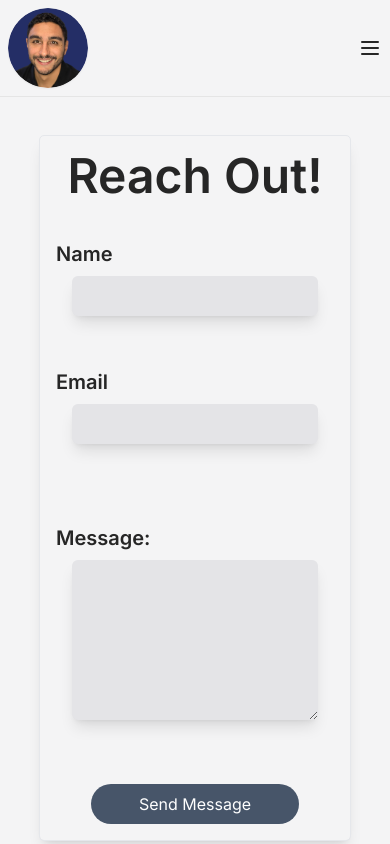
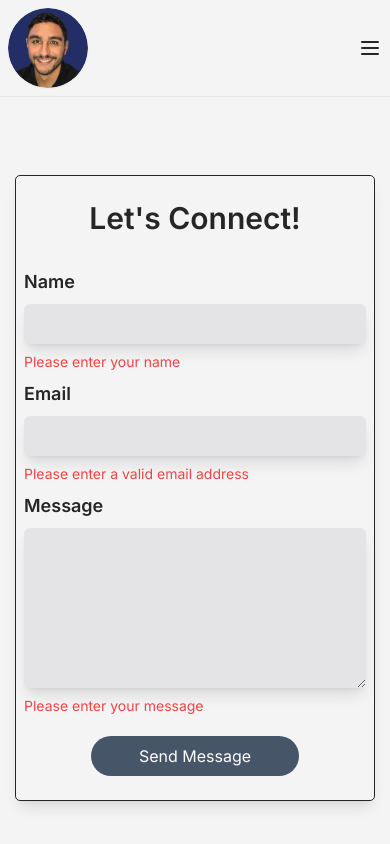
Before and after one commit to MarcAnthony-WebDev/Portfolio-Site-v2, a Next.js app: page /contact in a window 390 px wide. Both pictures are taken after typing "Sample", "name@example.com", "Sample" into the empty fields and a click on the button "Send Message". Shown: the top 844 px of the page. Built offline with nearby package versions, Linux system fonts and the light colour scheme; no server answers.

Commit message:
updates to contact form

```diff
--- a/app/globals.css
+++ b/app/globals.css
@@ -49,9 +49,9 @@ main h4 {
 }
 
 .form__input {
-  @apply mx-4 rounded-md bg-zinc-200 p-2 shadow-lg invalid:border-red-500 invalid:text-red-500 focus:outline dark:bg-sky-900;
+  @apply mx-auto w-full rounded-md bg-zinc-200 p-2 shadow-lg invalid:border-red-500 invalid:text-red-500 focus:outline dark:bg-sky-900;
 }
 
 .form__label {
-  @apply text-xl font-semibold;
+  @apply text-lg font-semibold md:text-xl;
 }
--- a/components/ContactForm.tsx
+++ b/components/ContactForm.tsx
@@ -20,6 +20,17 @@ const ContactForm: React.FC = () => {
       ...formData,
       [e.target.name]: e.target.value,
     });
+  };
+
+  //test validity onBlur
+  const [touchedFields, setTouchedFields] = useState({
+    name: false,
+    email: false,
+    message: false,
+  });
+
+  const handleBlur = (field: string) => {
+    setTouchedFields((prev) => ({ ...prev, [field]: true }));
   };
 
   const handleSubmit = async (e: React.SyntheticEvent) => {
@@ -62,14 +73,14 @@ const ContactForm: React.FC = () => {
   };
 
   return (
-    <div className="form-container flex h-full w-full items-center justify-center p-10">
+    <div className="form-container flex h-full w-full items-center justify-center px-4 py-20 md:p-10">
       <form
-        className="flex h-full w-full max-w-[600px] flex-col justify-center gap-4 rounded p-4 text-base shadow-lg outline outline-1 outline-gray-200"
+        className="outline-gray-400z flex h-full w-full max-w-[600px] flex-col justify-center gap-2 rounded px-2 py-6 text-base shadow-lg outline outline-1 sm:p-6 md:gap-4"
         action=""
         onSubmit={handleSubmit}
       >
-        <h2 className="mb-6 text-center text-5xl font-semibold md:text-6xl">
-          Reach Out!
+        <h2 className="mb-6 text-center text-3xl font-semibold md:text-6xl">
+          Let&apos;s Connect!
         </h2>
         <div className="flex flex-col gap-2">
           <label className="form__label" htmlFor="name">
@@ -77,15 +88,20 @@ const ContactForm: React.FC = () => {
           </label>
           <input
             type="text"
-            className="form__input peer"
+            className={`form__input peer ${
+              touchedFields.name && !formData.name ? "border-red-500" : ""
+            }`}
             id="name"
             name="name"
             value={formData.name}
             onChange={handleChange}
+            onBlur={() => handleBlur("name")}
             required
             maxLength={35}
           />
-          <p className="invisible text-lg text-red-500 peer-invalid:peer-focus:visible">
+          <p
+            className={`text-sm text-red-500 ${touchedFields.name && !formData.name ? "visible" : "invisible"} md:text-lg`}
+          >
             Please enter your name
           </p>
         </div>
@@ -94,34 +110,44 @@ const ContactForm: React.FC = () => {
             Email
           </label>
           <input
-            className="form__input peer"
+            className={`form__input peer ${
+              touchedFields.email && !formData.email.match(/^\S+@\S+\.\S+$/)
+                ? "border-red-500"
+                : ""
+            }`}
             type="email"
             id="email"
             name="email"
             value={formData.email}
             onChange={handleChange}
+            onBlur={() => handleBlur("email")}
             required
             maxLength={100}
           />
-          <p className="invisible text-lg text-red-500 peer-invalid:peer-focus:visible">
+          <p
+            className={`text-sm text-red-500 md:text-lg ${touchedFields.email && !formData.email.match(/^\S+@\S+\.\S+$/) ? "visible" : "invisible"} `}
+          >
             Please enter a valid email address
           </p>
         </div>
         <div className="flex flex-col gap-2">
           <label className="form__label" htmlFor="message">
-            Message:
+            Message
           </label>
           <textarea
             id="message"
             name="message"
-            className="form__input peer"
+            className={`form__input peer ${touchedFields.message && !formData.message ? "border-red-500" : ""}`}
             value={formData.message}
             onChange={handleChange}
+            onBlur={() => handleBlur("message")}
             required
             maxLength={400}
             rows={6}
           />
-          <p className="invisible text-lg text-red-500 peer-invalid:peer-focus:visible">
+          <p
+            className={`text-sm text-red-500 md:text-lg ${touchedFields.message && !formData.message ? "visible" : "invisible"}`}
+          >
             Please enter your message
           </p>
         </div>
--- a/components/Footer.tsx
+++ b/components/Footer.tsx
@@ -26,7 +26,11 @@ const Footer = () => {
           return (
             <li key={link.name}>
               <button className="rounded-full p-2 hover:bg-light-bg-hover dark:hover:bg-dark-bg-hover">
-                <Link href={link.href}>
+                <Link
+                  href={link.href}
+                  target="_blank"
+                  rel="noopener noreferrer"
+                >
                   {LinkIcon && (
                     <LinkIcon className="h-full w-full text-light-color transition duration-200 hover:rotate-3 dark:text-dark-color" />
                   )}
```
